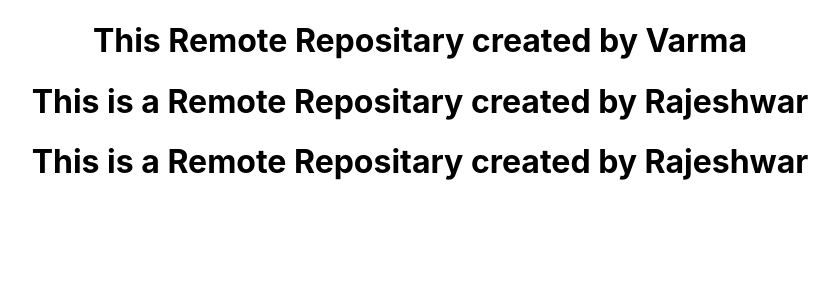
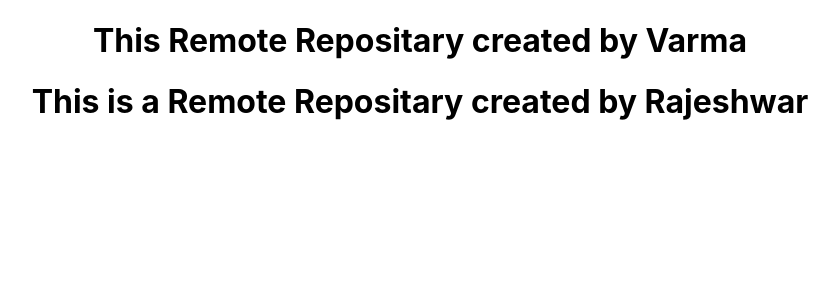
Before and after one commit to VarmaBeley/MERN-2209, a React (Create React App) app in the folder react-app/: page / in a window 1280 px wide. Shown: the top 300 px of the page, without its empty margins (220-1059 px from the left). Built offline with nearby package versions, Linux system fonts and the light colour scheme.

Commit message:
added new heading

```diff
--- a/react-app/src/App.js
+++ b/react-app/src/App.js
@@ -6,7 +6,6 @@ function App() {
     <div className="App">
       <h1>This  Remote Repositary created by Varma </h1>
       <h1>This is a Remote Repositary created by Rajeshwar</h1>
-      <h1>This is a Remote Repositary created by Rajeshwar</h1>
 
     </div>
   );
```
